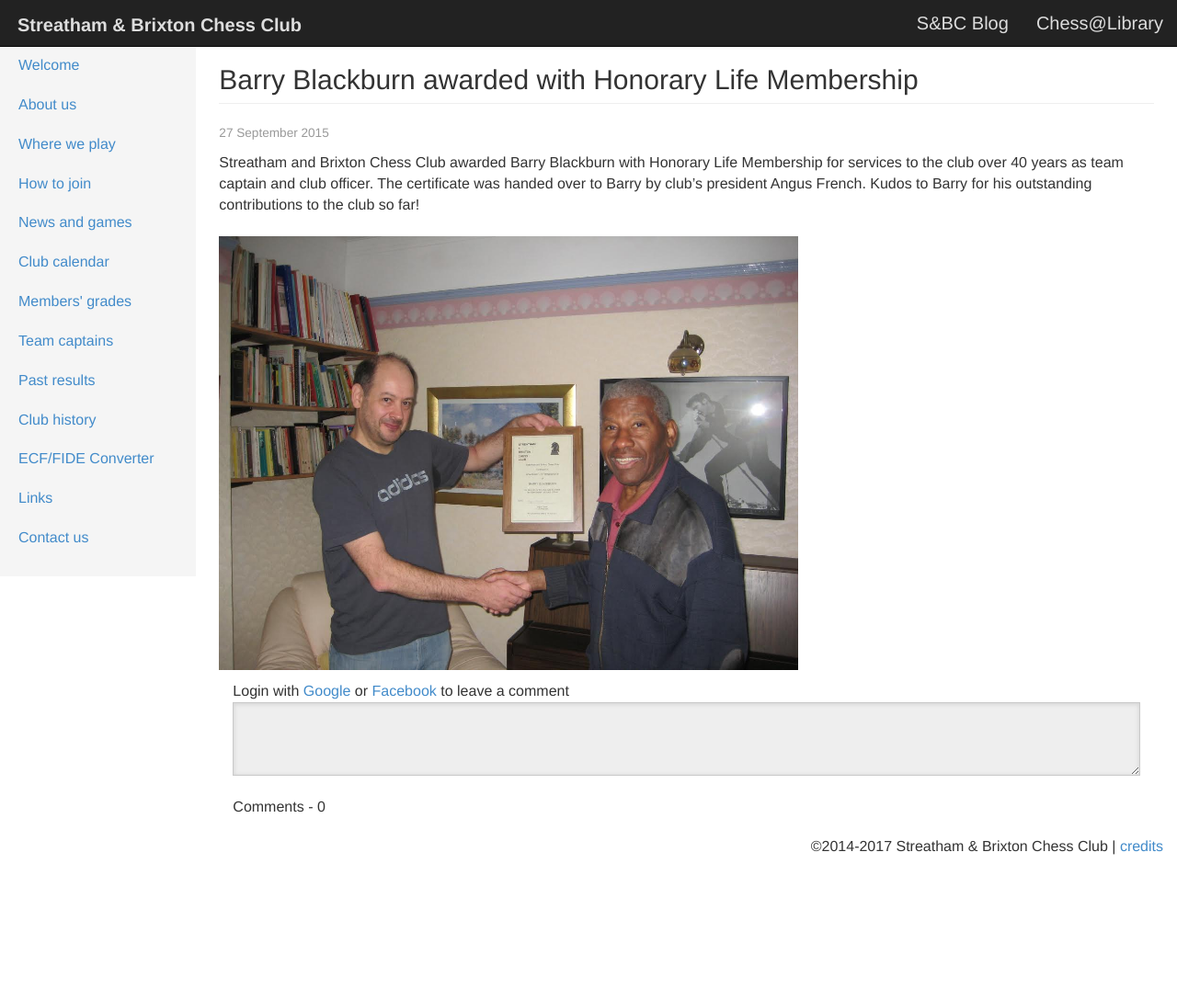
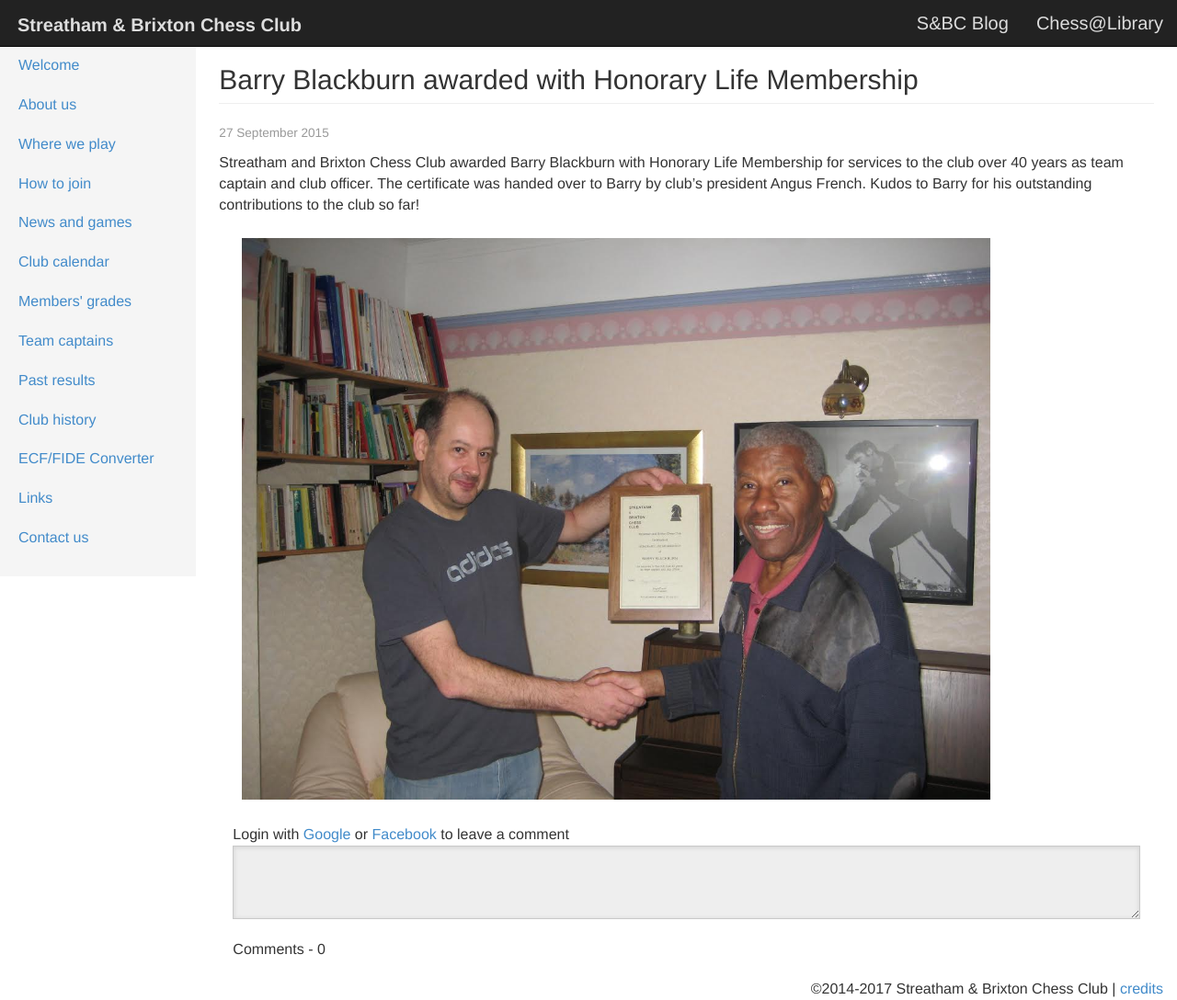
Before and after one commit to streathamchess/streathamchess.github.io, a Jekyll site: the page built from _posts/2015-09-27-barry-honor.md, in a window 1280 px wide and 1088 px high. Shown: the whole window at 92% size. Built offline with Jekyll 4.4.1, drawn with Linux system fonts in a browser that asks for light colours; nearby versions of some CDN libraries; comment, search, counter and statistics services are not loaded.

Commit message:
Update 2015-09-27-barry-honor.md

```diff
--- a/_posts/2015-09-27-barry-honor.md
+++ b/_posts/2015-09-27-barry-honor.md
@@ -5,9 +5,4 @@ title: Barry Blackburn awarded with Honorary Life Membership
 Streatham and Brixton Chess Club awarded Barry Blackburn with Honorary Life Membership for services to the club over 40 years
  as team captain and club officer. The certificate was handed over to Barry by club's president Angus French. Kudos to Barry for his outstanding contributions to the club so far!
 
-
-<br>
-
-<div class="img-auto-sized" style="float: left; padding-right: 10px; margin-top: -20px;" align="left">
-  <img src="/assets/photos/barry-honor.jpg" class="img-responsive"/>
-</div>
+{% include bigimage.html align="none" url="/assets/photos/barry-honor.jpg" %}
```
